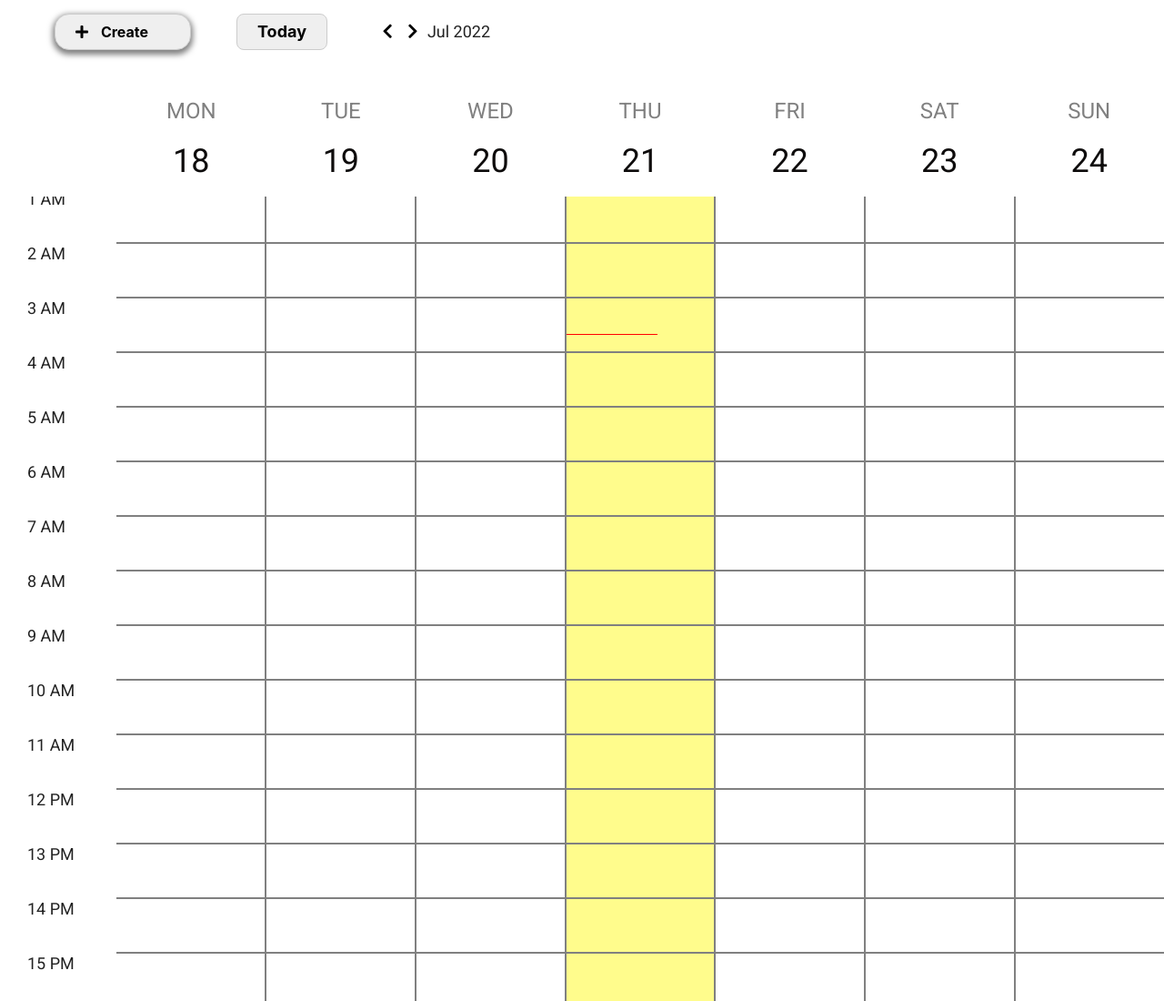
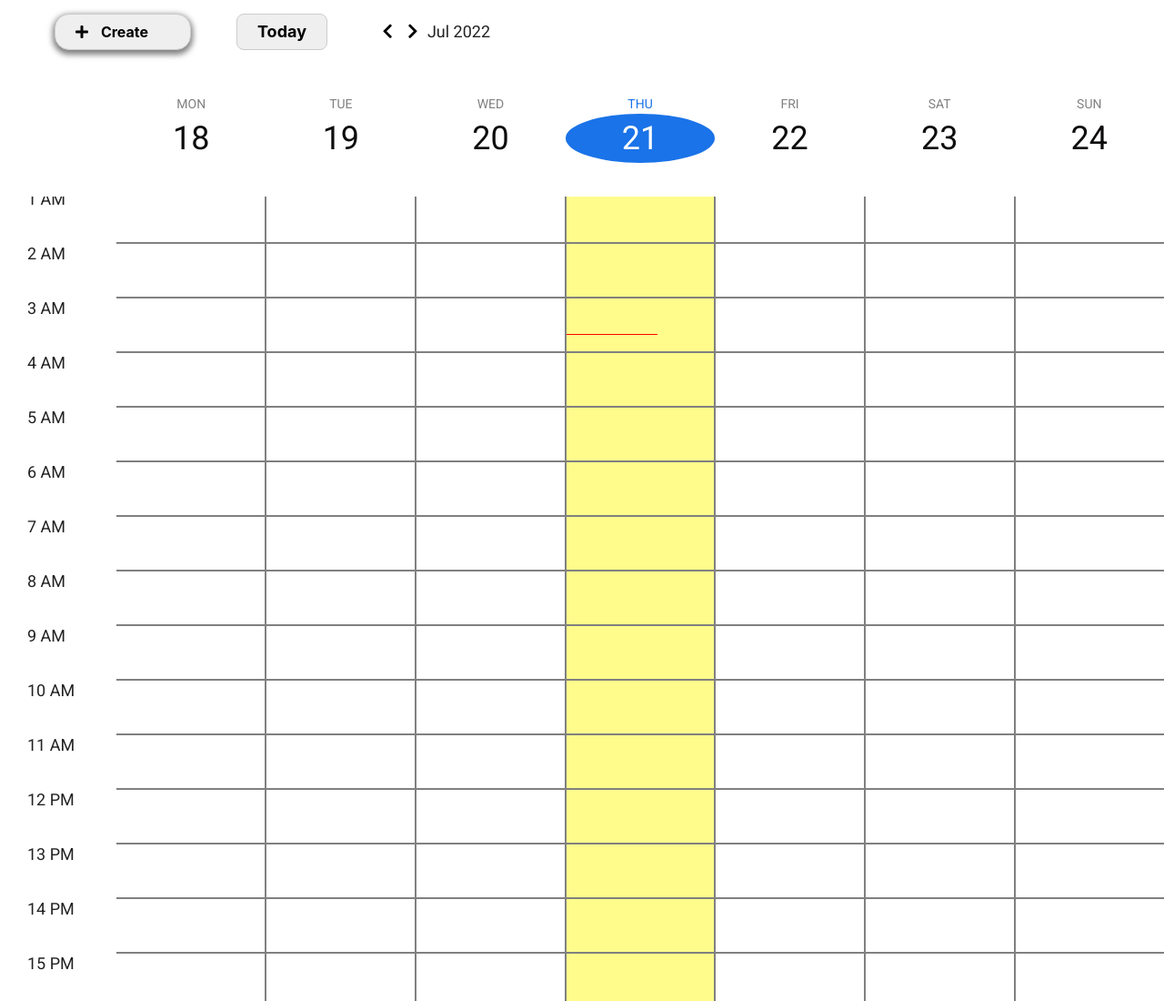
Before and after one commit to Nadi123ya/google-calendar-js, a plain HTML site: page index.html in a window 1280 px wide. Shown: the top 1100 px of the page at 91% size. Drawn offline with nearby package versions, Linux system fonts and the light colour scheme.

Commit message:
commited

```diff
--- a/scripts/calendar/header.js
+++ b/scripts/calendar/header.js
@@ -18,6 +18,13 @@ const daysOfWeek = ["sun", "mon", "tue", "wed", "thu", "fri", "sat"];
 // input: empty;
 // output: html tag;
 
+const getCurrentDay = (day, className) => {
+  return new Date(new Date().toDateString()).getTime() === day.getTime()
+    ? `${className} ${className}_active`
+    : className;
+};
+// return new Date(new Date().toDateString()).getTime() === day.getTime()
+
 export const renderHeader = () => {
   const findCalendarHeader = document.querySelector(".calendar__header");
   const startOfWeek = getDisplayedWeekStart();
@@ -25,8 +32,13 @@ export const renderHeader = () => {
     .map(
       (dayLabel) => `<div
   class="calendar__day-label day-label">
-  <span class="day-label__day-name">${daysOfWeek[dayLabel.getDay()]}</span>
-  <span class="day-label__day-number">${dayLabel.getDate()}</span>
+  <span class="${getCurrentDay(dayLabel, "day-label__day-name")}">${
+        daysOfWeek[dayLabel.getDay()]
+      }</span>
+  <span class="${getCurrentDay(
+    dayLabel,
+    "day-label__day-number"
+  )}">${dayLabel.getDate()}</span>
   </div>`
     )
     .join("");
--- a/styles/calendar.scss
+++ b/styles/calendar.scss
@@ -1,5 +1,4 @@
 .calendar {
-
   &__header {
     margin-top: 13vh;
     padding-left: 10vw;
@@ -46,19 +45,29 @@
     height: 60px;
     border-bottom: 2px solid #808080;
   }
-
 }
 
-.day-label__day-name {
+.day-label {
   text-align: center;
   font-size: 24px;
   color: #808080;
   text-transform: uppercase;
   margin-bottom: 10px;
+  &__day-name {
+    font-size: 14px;
+
+    &_active {
+      color: #1a73e8;
+    }
+  }
+  &__day-number {
+    text-align: center;
+    color: rgb(14, 12, 12);
+    font-size: 36px;
+  }
+  &__day-number_active {
+    background-color: #1a73e8;
+    border-radius: 50%;
+    color: #ffffff;
+  }
 }
-
-.day-label__day-number {
-  text-align: center;
-  color: rgb(14, 12, 12);
-  font-size: 36px;
-}
```
Also changed, not shown: index.css, 1 other file.
